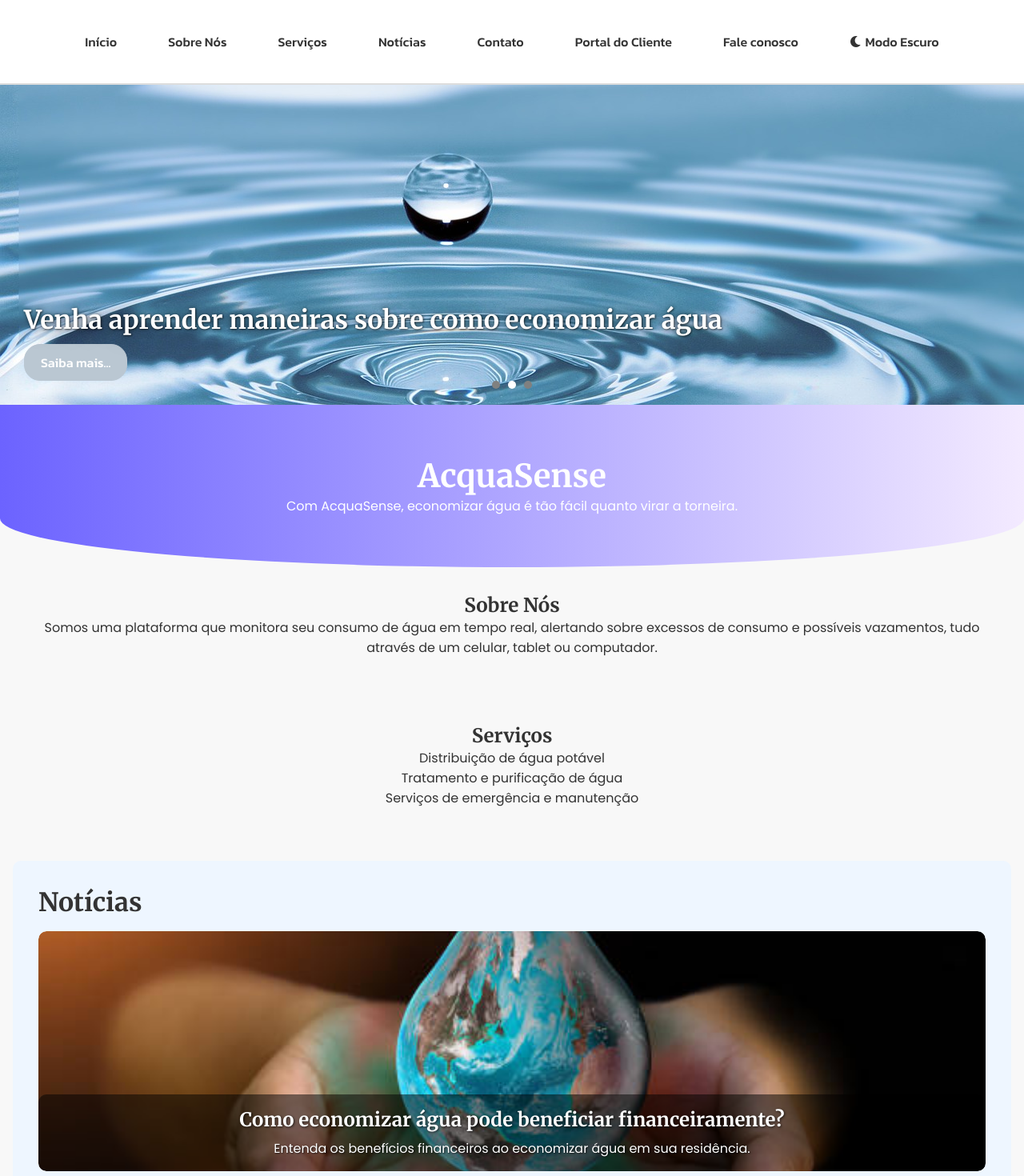
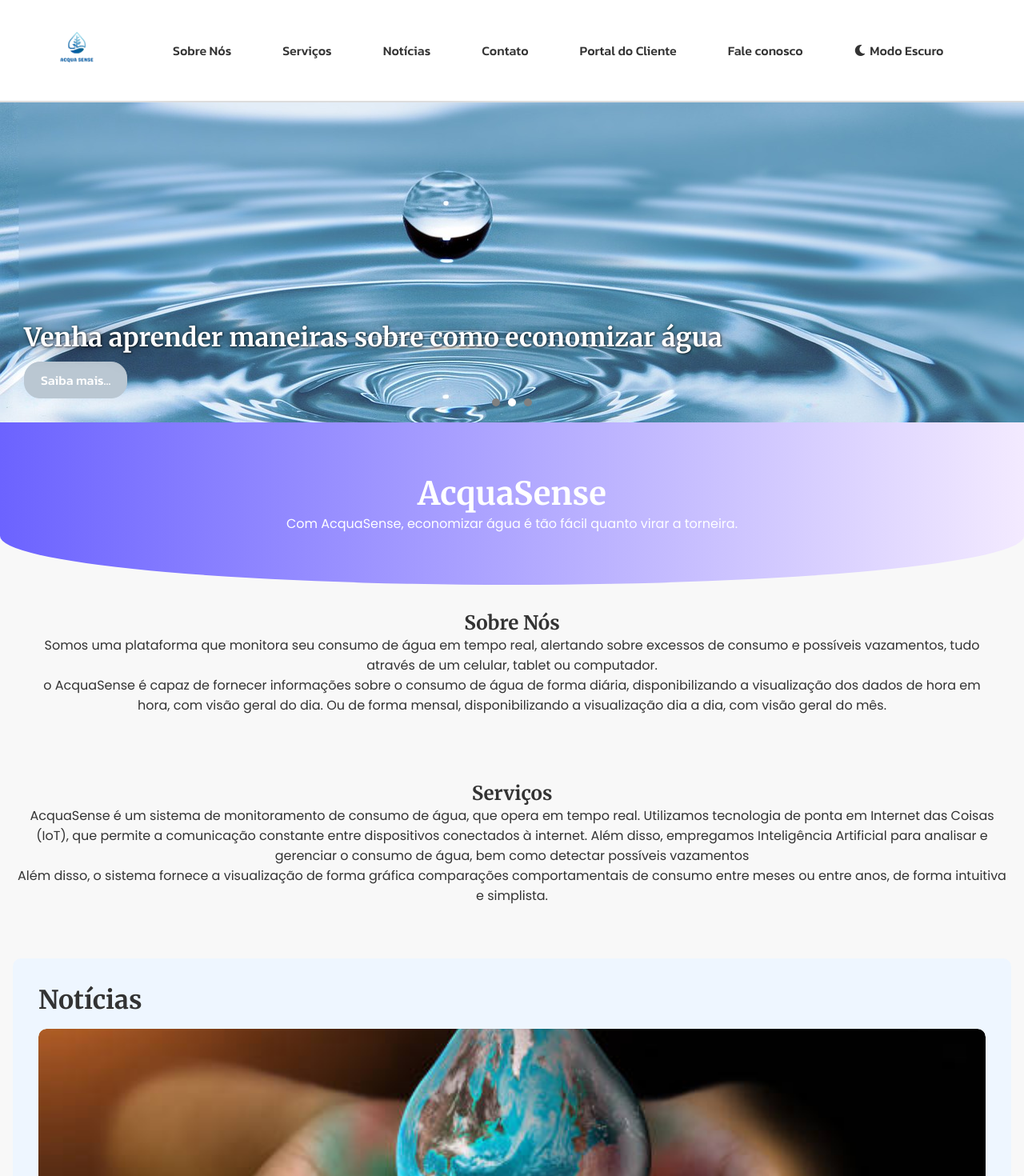
Before and after one commit to LcasFerrei/AcquaSense, a React (Create React App) app in the folder AcquaSense React/: page / in a window 1280 px wide. Shown: the top 1470 px of the page at 80% size. Built offline with nearby package versions, Linux system fonts and the light colour scheme; a web font is replaced by a local one.

Commit message:
Update Serviços da Home

```diff
--- a/AcquaSense React/src/pages/home/App.css
+++ b/AcquaSense React/src/pages/home/App.css
@@ -49,19 +49,29 @@ body {
 .header {
     background-color: var(--header-bg-color);
     color: var(--text-color);
-    padding: 2rem;
+    padding: 0.5rem;
     text-align: center;
     border-bottom: 2px solid var(--header-border-color);
+}
+
+.header .logo {
+    height: 110px;
+    width: auto;
+    vertical-align: middle;
 }
 
 .header nav ul {
     list-style-type: none;
     padding: 0;
+    margin: 0;
+    display: flex;
+    align-items: center;
 }
 
 .header nav ul li {
-    display: inline;
     margin: 0 1rem;
+    display: flex;
+    align-items: center;
 }
 
 .header nav ul li a {
@@ -76,6 +86,7 @@ body {
     background-color: var(--nav-link-hover-bg-color);
     color: var(--nav-link-hover-color);
 }
+
 
 .hero {
     background: linear-gradient(to right, var(--logo-color), var(--sidebar-bg-color));
--- a/AcquaSense React/src/pages/home/Home.js
+++ b/AcquaSense React/src/pages/home/Home.js
@@ -133,13 +133,17 @@ const Header = () => {
         <header className="header">
             <nav>
                 <ul>
-
-                    <li><a href="#home">Início</a></li>
+                    <li>
+                        <a href="#home">
+                            <img src={logoAcquaSense} alt="Logo AcquaSense" className="logo" />
+                        </a>
+                     </li>
                     <li><a href="#about">Sobre Nós</a></li>
                     <li><a href="#services">Serviços</a></li>
                     <li><a href="#news">Notícias</a></li>
                     <li><a href="#contact">Contato</a></li>
                     <li><a href="/login">Portal do Cliente</a></li>
+
                     <li><a href="https://api.whatsapp.com/send?phone=5585991541634&text=Gostaria%20de%20economizar%20%C3%A1gua!" target="_blank" rel="noopener noreferrer">Fale conosco</a></li>
                     <li>
                         <button id="theme-toggle" onClick={toggleDarkMode}>
@@ -162,14 +166,19 @@ const MainContent = () => (
 
         <section id="about" className="about">
             <h2>Sobre Nós</h2>
+            <p></p>
             <p>Somos uma plataforma que monitora seu consumo de água em tempo real, alertando sobre excessos de consumo e possíveis vazamentos, tudo através de um celular, tablet ou computador.</p>
+            <p></p>
+            <p>o AcquaSense é capaz de fornecer informações sobre o consumo de água de forma diária, disponibilizando a visualização dos dados de hora em hora, com visão geral do dia. Ou de forma mensal, disponibilizando a visualização dia a dia, com visão geral do mês.</p>
+
         </section>
 
         <section id="services" className="services">
             <h2>Serviços</h2>
-            <p>Distribuição de água potável</p>
-            <p>Tratamento e purificação de água</p>
-            <p>Serviços de emergência e manutenção</p>
+            <p></p>
+            <p> AcquaSense é um sistema de monitoramento de consumo de água, que opera em tempo real. Utilizamos tecnologia de ponta em Internet das Coisas (IoT), que permite a comunicação constante entre dispositivos conectados à internet. Além disso, empregamos Inteligência Artificial para analisar e gerenciar o consumo de água, bem como detectar possíveis vazamentos</p>
+            <p></p>
+            <p>Além disso, o sistema fornece a visualização de forma gráfica comparações comportamentais de consumo entre meses ou entre anos, de forma intuitiva e simplista.</p>
         </section>
 
         <NewsSection />
```
